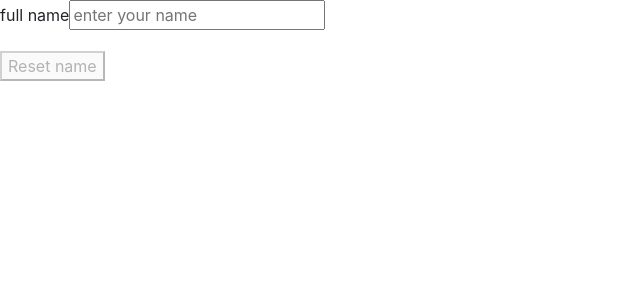
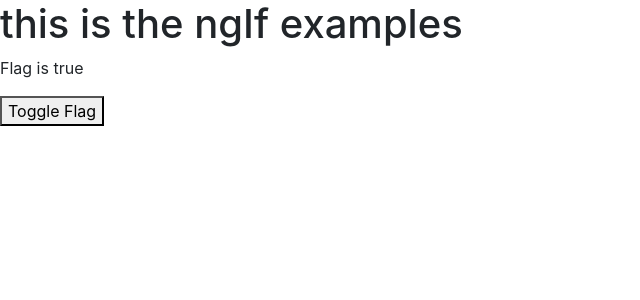
Before and after one commit to abuyako/AngularJs-App, an Angular app: page / in a window 1280 px wide. Shown: the top 300 px of the page, without its empty margins (0-640 px from the left). Built offline with nearby package versions, Linux system fonts and the light colour scheme.

Commit message:
dealing with directives ngIf

```diff
--- a/src/app/app.component.html
+++ b/src/app/app.component.html
@@ -1,5 +1,8 @@
-<label for="name">full name </label>
-<input type="text" name="name" placeholder="enter your name" [(ngModel)]="name">
-<p> {{ name }}</p>
+<h1>this is the ngIf examples </h1>
 
-<button (click)="resetName()" [disabled]= "checkName()"> Reset name </button>
+<p *ngIf="flag; else elseblock" > Flag is true </p>
+<ng-template #elseblock>
+  <p> Flag is false </p>
+</ng-template>
+
+<button (click)="toggleFlag()">Toggle Flag</button>
--- a/src/app/app.component.ts
+++ b/src/app/app.component.ts
@@ -6,17 +6,11 @@ import { Component } from '@angular/core';
   styleUrls: ['./app.component.css']
 })
 export class AppComponent {
-  name = '';
-  status = true;
 
-  resetName () {
-    this.name = '';
-  }
+  flag = true;
 
-  checkName() {
-    if( this.name === ''){
-      this.status = true;
-      return this.status;
-    }
+  toggleFlag(){
+    this.flag = !this.flag;
+    return this.flag;
   }
 }
```
